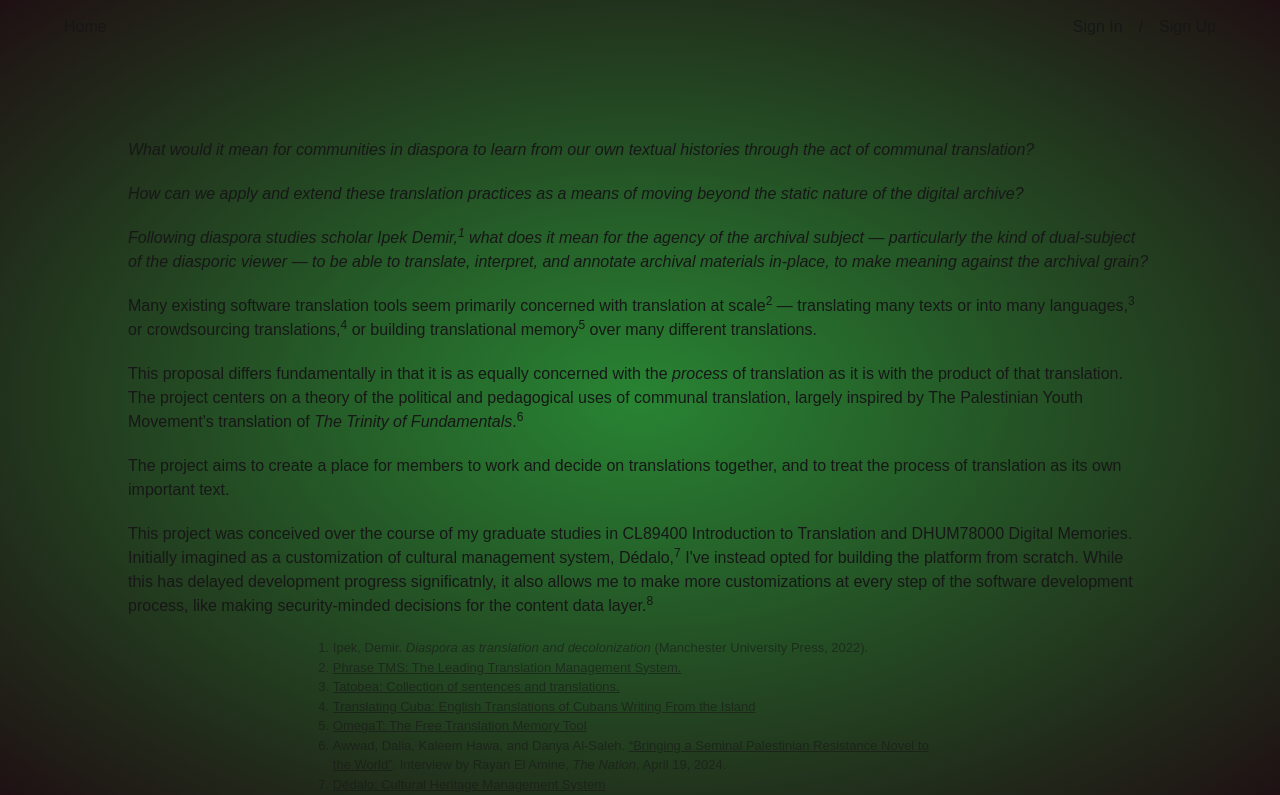
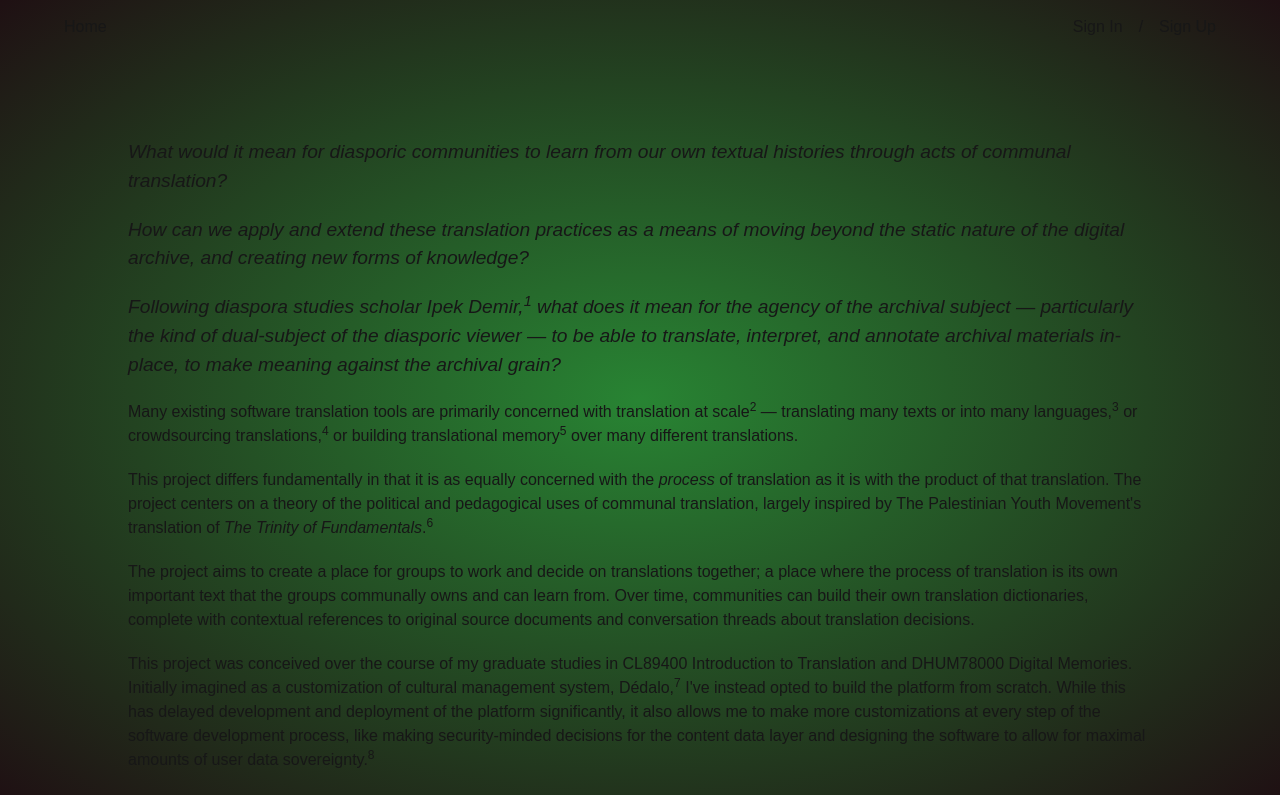
Before and after one commit to halfghaninne/ct-prototype, a Next.js app: page /about in a window 1280 px wide. Shown: the top 795 px of the page. Built offline with nearby package versions, Linux system fonts and the light colour scheme; no server answers.

Commit message:
docs: updates

```diff
--- a/app/about/page.tsx
+++ b/app/about/page.tsx
@@ -4,22 +4,24 @@ export default function About() {
     return (
         <div className={styles.center}>
             <div className={`${styles.aboutIntro} ${styles.paraSpacing}`}>
-                <p className={`${styles.about1}`} id='about1'>What would it mean for communities in diaspora to learn from our own textual histories through the act of communal translation?</p>
+                <p className={`${styles.about1}`} id='about1'>What would it mean for diasporic communities to learn from our own textual histories through acts of communal translation?</p>
 
-                <p className={styles.about2} id='about2'>How can we apply and extend these translation practices as a means of moving beyond the static nature of the digital archive?</p>
+                <p className={styles.about2} id='about2'>How can we apply and extend these translation practices as a means of moving beyond the static nature of the digital archive, and creating new forms of knowledge?</p>
 
                 <p className={styles.about3} id='about3'>Following diaspora studies scholar Ipek Demir,<sup>1</sup> what does it mean for the agency of the archival subject — particularly the kind of dual-subject of the diasporic viewer — to be able to translate, interpret, and annotate archival materials in-place, to make meaning against the archival grain?</p>
             </div>
 
             <div className={styles.paraSpacing}>
 
-            <p>Many existing software translation tools seem primarily concerned with translation at scale<sup>2</sup> — translating many texts or into many languages,<sup>3</sup> or crowdsourcing translations,<sup>4</sup> or building translational memory<sup>5</sup> over many different translations.</p>
+            <p>Many existing software translation tools are primarily concerned with translation at scale<sup>2</sup> — translating many texts or into many languages,<sup>3</sup> or crowdsourcing translations,<sup>4</sup> or building translational memory<sup>5</sup> over many different translations.</p>
 
-            <p>This proposal differs fundamentally in that it is as equally concerned with the <em>process</em> of translation as it is with the product of that translation. The project centers on a theory of the political and pedagogical uses of communal translation, largely inspired by The Palestinian Youth Movement's translation of <em>The Trinity of Fundamentals</em>.<sup>6</sup></p>
+            <p>This project differs fundamentally in that it is as equally concerned with the <em>process</em> of translation as it is with the product of that translation. The project centers on a theory of the political and pedagogical uses of communal translation, largely inspired by The Palestinian Youth Movement's translation of <em>The Trinity of Fundamentals</em>.<sup>6</sup></p>
 
-            <p>The project aims to create a place for members to work and decide on translations together, and to treat the process of translation as its own important text.</p>
+            <p>The project aims to create a place for groups to work and decide on translations together; a place where the process of translation is its own important text that the groups communally owns and can learn from. Over time, communities can build their own translation dictionaries, complete with contextual references to original source documents and conversation threads about translation decisions.</p>
 
-            <p>This project was conceived over the course of my graduate studies in CL89400 Introduction to Translation and DHUM78000 Digital Memories. Initially imagined as a customization of cultural management system, Dédalo,<sup>7</sup> I've instead opted for building the platform from scratch. While this has delayed development progress significatnly, it also allows me to make more customizations at every step of the software development process, like making security-minded decisions for the content data layer.<sup>8</sup></p>
+            <p>This project was conceived over the course of my graduate studies in CL89400 Introduction to Translation and DHUM78000 Digital Memories. Initially imagined as a customization of cultural management system, Dédalo,<sup>7</sup> I've instead opted to build the platform from scratch. While this has delayed development and deployment of the platform significantly, it also allows me to make more customizations at every step of the software development process, like making security-minded decisions for the content data layer and designing the software to allow for maximal amounts of user data sovereignty.<sup>8</sup></p>
+
+            <p>Prototype fidelity is expected by early summer 2026, with an alpha release planned for winter 2026 as part of my culminating capstone work for my CUNY Digital Humanities Masters of Arts requirements.</p>
             </div>
 
             <div className={styles.citations}>
--- a/app/about/ui.module.css
+++ b/app/about/ui.module.css
@@ -8,6 +8,7 @@
 
 .aboutIntro {
     font-style: italic;
+    font-size: larger;
     /* position: absolute; */
     /* opacity: 0; */
 }
```
